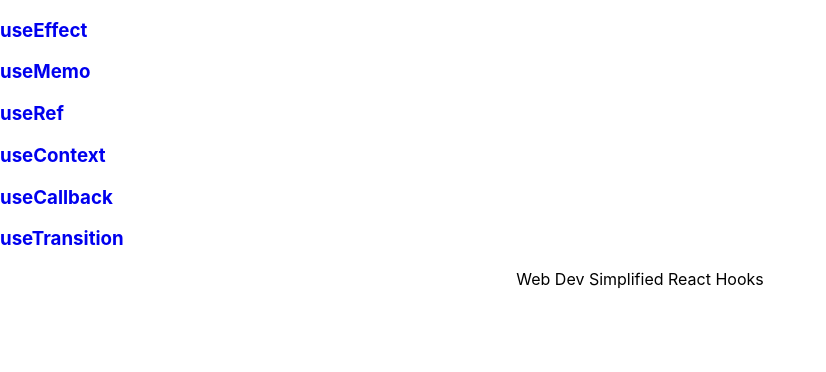
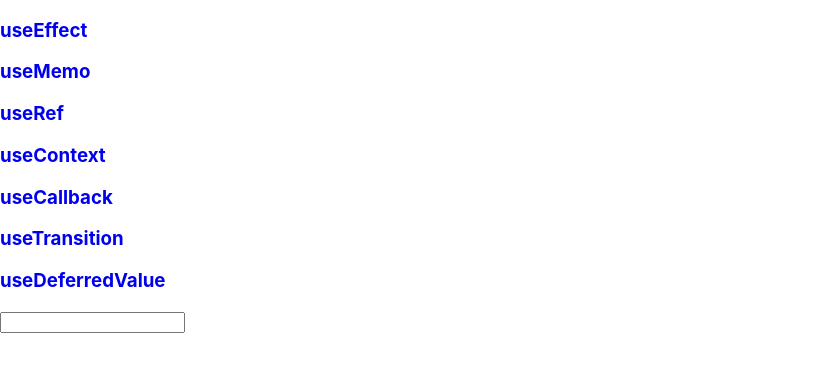
Before and after one commit to LikhithRaju0501/React-hooks, a React (Create React App) app: page /use-deferred-value in a window 1280 px wide. Shown: the top 372 px of the page, without its empty margins (0-826 px from the left). Built offline with nearby package versions, Linux system fonts and the light colour scheme.

Commit message:
Implemented useDeferredValue

```diff
--- /dev/null
+++ b/src/ExplainUseDeferredValue/ExplainUseDeferredValue.js
@@ -0,0 +1,15 @@
+import React, { useState } from "react";
+import List from "./List";
+
+const ExplainUseDeferredValue = () => {
+  const [input, setInput] = useState("");
+  const handleChange = (e) => setInput(e.target.value);
+  return (
+    <div>
+      <input type="text" value={input} onChange={handleChange} />
+      <List input={input} />
+    </div>
+  );
+};
+
+export default ExplainUseDeferredValue;
--- /dev/null
+++ b/src/ExplainUseDeferredValue/List.js
@@ -0,0 +1,25 @@
+import React, { useMemo, useDeferredValue, useEffect } from "react";
+
+const List = ({ input }) => {
+  const LIST_SIZE = 20000;
+
+  //   useDeferredValue works when dom has nothing left to execute
+  //   difference between useTransition and useDeferredValue is the
+  //   first one sets a priority and second one happens in the end
+
+  const deferredInput = useDeferredValue(input);
+  const list = useMemo(() => {
+    const l = [];
+    for (let i = 0; i < LIST_SIZE; i++)
+      l.push(<div key={i}>{deferredInput}</div>);
+    return l;
+  }, [deferredInput]);
+
+  useEffect(() => {
+    console.log(`Input Value: ${input}, Deferred input val: ${deferredInput}`);
+  }, [input, deferredInput]);
+
+  return list;
+};
+
+export default List;
--- a/src/ExplainUseTransition.js
+++ b/src/ExplainUseTransition.js
@@ -8,6 +8,9 @@ const ExplainUseTransition = () => {
 
   const handleChange = (e) => {
     setInput(e.target.value);
+
+    // startTransition is used to set a priority of what task has
+    //  to be done first and what task can be done later
 
     startTransition(() => {
       const l = [];
--- a/src/Navbar.js
+++ b/src/Navbar.js
@@ -22,6 +22,9 @@ const Navbar = () => {
       <Link to={"/use-transition"} style={{ textDecoration: "none" }}>
         <h3>useTransition</h3>
       </Link>{" "}
+      <Link to={"/use-deferred-value"} style={{ textDecoration: "none" }}>
+        <h3>useDeferredValue</h3>
+      </Link>{" "}
       {/* <Link to={"/use-custom-hook"} style={{ textDecoration: "none" }}>
         <h3>Custom Hooks</h3>
       </Link> */}
--- a/src/index.js
+++ b/src/index.js
@@ -11,6 +11,7 @@ import ExplainUseRef from "./ExplainUseRef";
 import MainState from "./ExplainUseContext.js/MainState";
 import ExplainUseCallback from "./ExplainUseCallback/ExplainUseCallback";
 import ExplainUseTransition from "./ExplainUseTransition";
+import ExplainUseDeferredValue from "./ExplainUseDeferredValue/ExplainUseDeferredValue";
 // import ExplainUseCustomHooks from "./ExplainUseCustomHooks/ExplainUseCustomHooks";
 
 const root = ReactDOM.createRoot(document.getElementById("root"));
@@ -25,6 +26,7 @@ root.render(
       <Route path="/use-context" element={<MainState />} />
       <Route path="/use-callback" element={<ExplainUseCallback />} />
       <Route path="/use-transition" element={<ExplainUseTransition />} />
+      <Route path="/use-deferred-value" element={<ExplainUseDeferredValue />} />
       <Route path="*" element={<App />} />
       {/* <Route path="/use-custom-hook" element={<ExplainUseCustomHooks />} /> */}
     </Routes>
```
